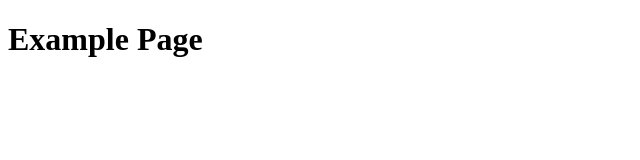
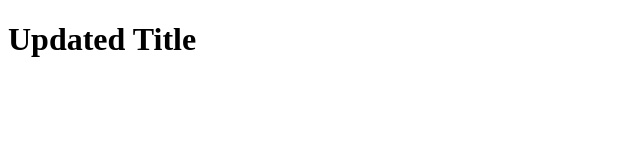
Before and after one commit to michaelwolo/site, a website: page index.html in a window 1280 px wide. Shown: the whole page, without its empty margins (0-640 px from the left). Drawn offline with Linux system fonts and the light colour scheme.

Commit message:
Update page

```diff
--- a/index.html
+++ b/index.html
@@ -2,9 +2,9 @@
 <html lang="en">
 <head>
   <meta charset="UTF-8">
-  <title>Example Page</title>
+  <title>Updated Page</title>
 </head>
 <body>
-  <h1>Example Page</h1>
+  <h1>Updated Title</h1>
 </body>
 </html>
```
